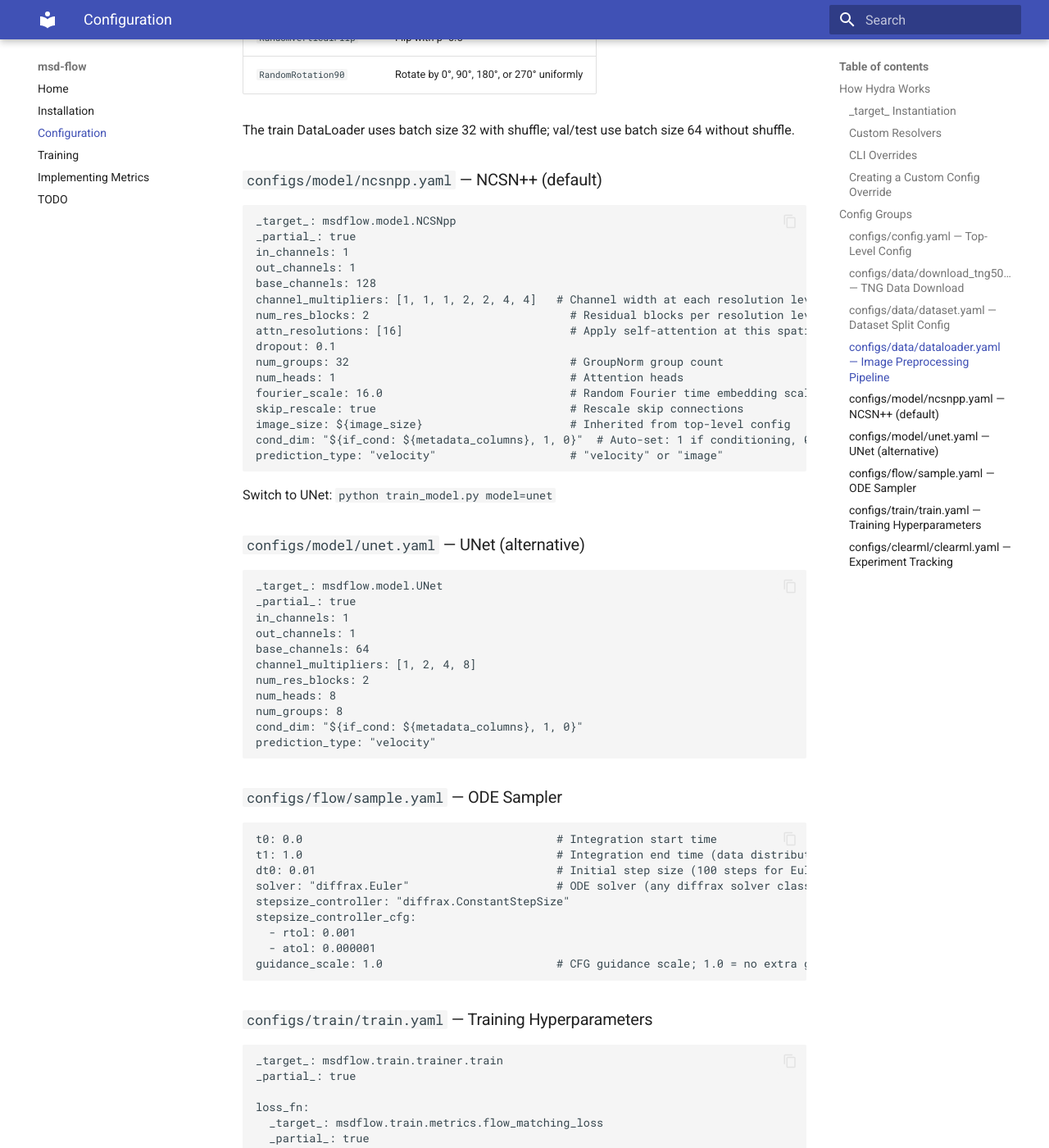
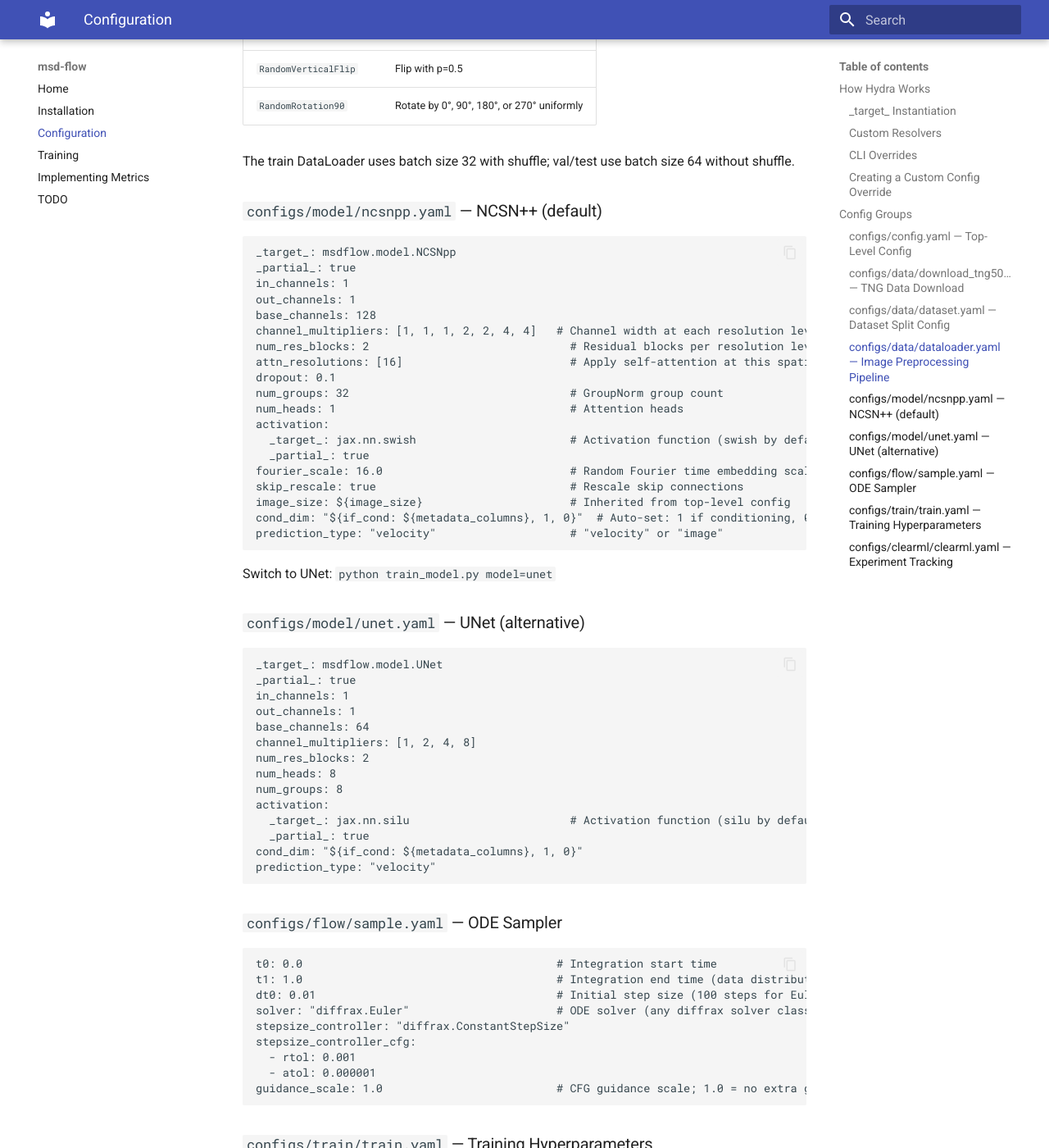
Before and after one commit to jacob-hjortlund/msd-flow, an MkDocs documentation site: the page built from docs/configuration.md, in a window 1280 px wide and 1400 px high, scrolled down 3585 px. Shown: the whole window at 82% size. Built offline with MkDocs 1.6.1 and Material for MkDocs 9.7.7, drawn with Linux system fonts in a browser that asks for light colours; some of the changed text lies outside the part shown.

Commit message:
fix: address docs quality issues - admonitions, unet typo, dataset fields, step numbering, sampling note, activation param
Co-Authored-By: Claude Sonnet 4.6 <noreply@anthropic.com>

````diff
--- a/docs/configuration.md
+++ b/docs/configuration.md
@@ -155,6 +157,9 @@ attn_resolutions: [16]                         # Apply self-attention at this sp
 dropout: 0.1
 num_groups: 32                                 # GroupNorm group count
 num_heads: 1                                   # Attention heads
+activation:
+  _target_: jax.nn.swish                       # Activation function (swish by default)
+  _partial_: true
 fourier_scale: 16.0                            # Random Fourier time embedding scale
 skip_rescale: true                             # Rescale skip connections
 image_size: ${image_size}                      # Inherited from top-level config
@@ -176,6 +181,9 @@ channel_multipliers: [1, 2, 4, 8]
 num_res_blocks: 2
 num_heads: 8
 num_groups: 8
+activation:
+  _target_: jax.nn.silu                        # Activation function (silu by default)
+  _partial_: true
 cond_dim: "${if_cond: ${metadata_columns}, 1, 0}"
 prediction_type: "velocity"
 ```
--- a/mkdocs.yml
+++ b/mkdocs.yml
@@ -8,6 +8,9 @@ theme:
     - navigation.top
     - content.code.copy
 
+markdown_extensions:
+  - admonition
+
 nav:
   - Home: index.md
   - Installation: installation.md
````
Also changed, not shown: other parts of docs/configuration.md (+6 -4 lines), docs/training.md (+7 -1 lines), 1 other file.
